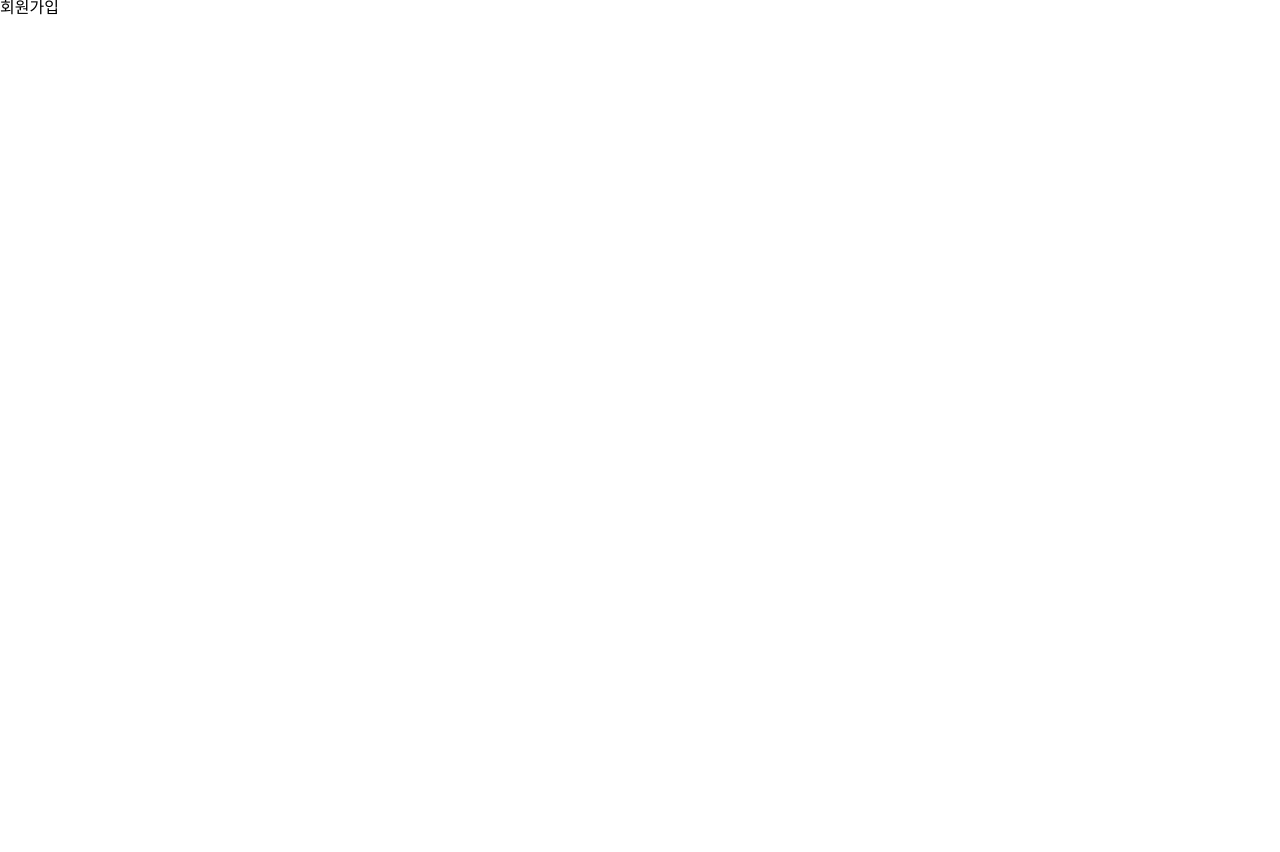
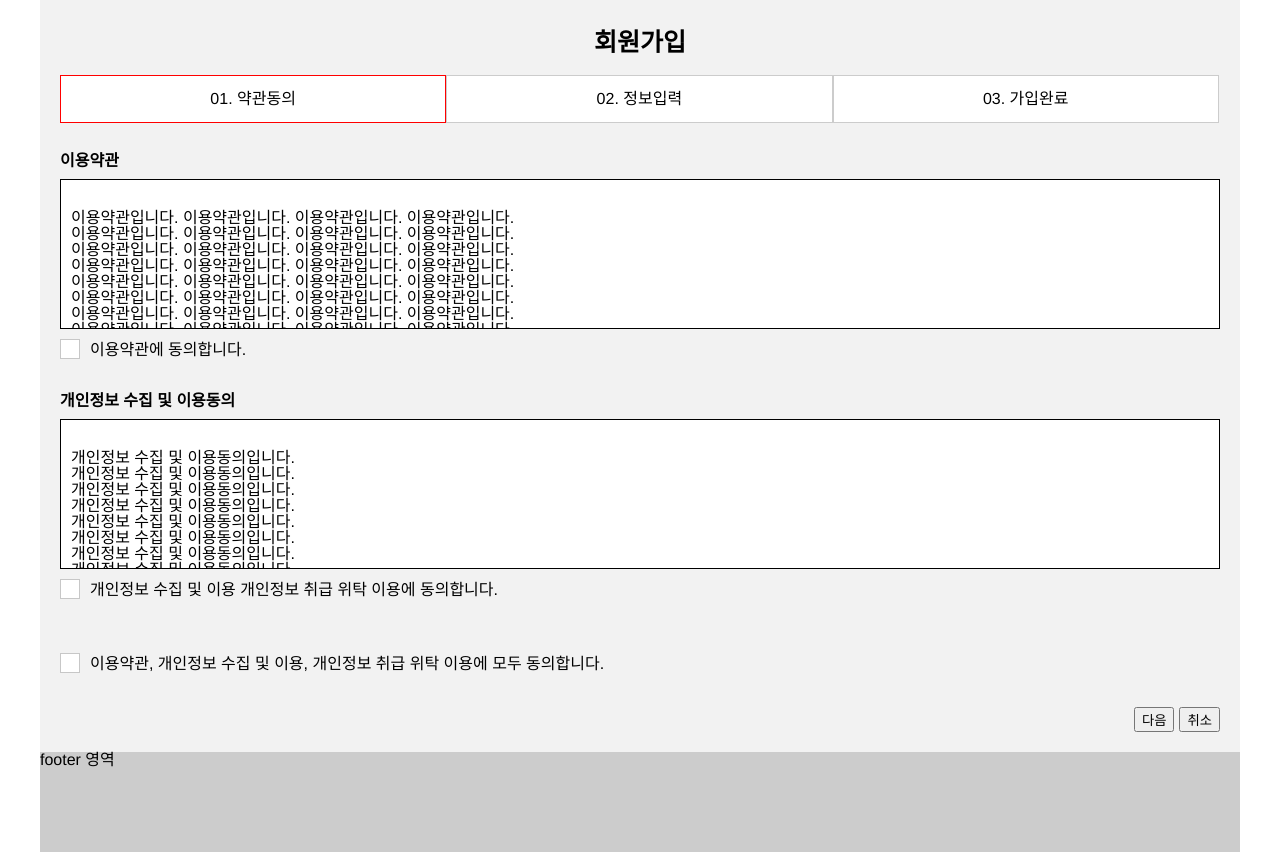
Before and after one commit to kyung-doo/kice, a React (Create React App) app: page /Join in a window 1280 px wide. Before the commit the page ends 800 px from the top, so only its background shows below. Built offline with nearby package versions, Linux system fonts and the light colour scheme.

Commit message:
로그인 컴포넌트 나누기

```diff
--- a/src/FileList.tsx
+++ b/src/FileList.tsx
@@ -246,7 +246,7 @@ const FileList: FC = () => {
                   <td>나의 정보</td>
                   <td></td>
                   <td><a href="/mypage/my-info" target="_blank">/mypage/my-info</a></td>
-                  <td></td>
+                  <td>임시완료</td>
                   <td></td>
                </tr>
                <tr>
--- a/src/components/Checkbox.tsx
+++ b/src/components/Checkbox.tsx
@@ -10,7 +10,6 @@ export interface Props extends HTMLProps<HTMLInputElement> {
     * 리벨 방향
     */
    labelArrow?: 'right' | 'left';
-
 }
 
 /**
--- a/src/pages/Join.tsx
+++ b/src/pages/Join.tsx
@@ -1,21 +1,62 @@
 import { FC, useCallback, useState } from "react";
 import styled from 'styled-components';
-
-
-
+import Checkbox from "../components/Checkbox";
+import Button from "../components/Button";
+import Footer from "../layout/Footer";
+import JoinStep1 from "./JoinStep1";
+import JoinStep2 from "./JoinStep2";
+import JoinStep3 from "./JoinStep3";
 
 const Join: FC = () => {
 
+   const [step, setStep] = useState<number>(0);
+
    return (
       <Styled.Join>
-         회원가입
+         <div className="inner">
+            <h1 className="align-center mb20">회원가입</h1>
+            <ol className="top flex">
+               <li className={step == 0 ? 'active' : ''}>01. 약관동의</li>
+               <li className={step == 1 ? 'active' : ''}>02. 정보입력</li>
+               <li className={step == 2 ? 'active' : ''}>03. 가입완료</li>
+            </ol>
+            {
+              {
+                  0 : <JoinStep1 setStep={setStep}/>,
+                  1 : <JoinStep2 setStep={setStep} />,
+                  2 : <JoinStep3 setStep={setStep} />,
+              }[step]
+            }
+         </div>
+         <Footer/>
       </Styled.Join>
    );
 }
 
-
 const Styled = {
    Join: styled.div`
+      margin: 0 auto;
+      width: 1200px;
+      background: #f2f2f2;
+      .inner{
+         padding: 30px 20px 20px 20px;
+      }
+      h1{
+         font-size: 25px;
+      }
+      .top{
+         li{
+            width: 33.3%;
+            text-align: center;
+            padding: 15px 0;
+            background: #fff;
+            border: 1px solid #ccc;
+            &.active{
+               border: 1px solid red;
+            }
+         }
+      }
+
 
    `,
 }
--- /dev/null
+++ b/src/pages/JoinStep1.tsx
@@ -0,0 +1,110 @@
+import { FC, HTMLProps, useCallback, useState } from "react";
+import styled from 'styled-components';
+import Checkbox from "../components/Checkbox";
+import Button from "../components/Button";
+
+export interface Props extends HTMLProps<HTMLDivElement> {
+   /**
+    * 다음단계 상태제어
+    */
+   setStep ?: (e:any) => void;
+}
+
+const JoinStep1: FC<Props> = ({
+   setStep,
+}) => {
+
+   // 이용약관
+   const [checkData, setCheckData] = useState<any>([]);
+
+   const onCheck = (checked: boolean, name: string) => {
+      if(checked){
+         setCheckData([...checkData, name]);
+      }else{
+         setCheckData(checkData.filter((a:string)=> a !== name));
+      }
+   }
+
+   const onAllCheck = (checked: boolean) => {
+      if(checked){
+         setCheckData(['check1','check2']);
+      }else{
+         setCheckData([]);
+      }
+   }
+   return (
+      <Styled.JoinStep1>
+            <h4 className="mb10">이용약관</h4>
+            <div className="terms mb10">
+               이용약관입니다. 이용약관입니다. 이용약관입니다. 이용약관입니다.<br/>
+               이용약관입니다. 이용약관입니다. 이용약관입니다. 이용약관입니다.<br/>
+               이용약관입니다. 이용약관입니다. 이용약관입니다. 이용약관입니다.<br/>
+               이용약관입니다. 이용약관입니다. 이용약관입니다. 이용약관입니다.<br/>
+               이용약관입니다. 이용약관입니다. 이용약관입니다. 이용약관입니다.<br/>
+               이용약관입니다. 이용약관입니다. 이용약관입니다. 이용약관입니다.<br/>
+               이용약관입니다. 이용약관입니다. 이용약관입니다. 이용약관입니다.<br/>
+               이용약관입니다. 이용약관입니다. 이용약관입니다. 이용약관입니다.<br/>
+               이용약관입니다. 이용약관입니다. 이용약관입니다. 이용약관입니다.<br/>
+               이용약관입니다. 이용약관입니다. 이용약관입니다. 이용약관입니다.<br/>
+            </div>
+            <Checkbox
+            label='이용약관에 동의합니다.'
+            name='check1'
+            onChange={(e:React.ChangeEvent<HTMLInputElement>) => onCheck(e.target.checked , e.target.name)}
+            checked={checkData.includes('check1')}
+            />
+            <h4 className="mb10 mt30">개인정보 수집 및 이용동의</h4>
+            <div className="terms mb10">
+               개인정보 수집 및 이용동의입니다.<br/>
+               개인정보 수집 및 이용동의입니다.<br/>
+               개인정보 수집 및 이용동의입니다.<br/>
+               개인정보 수집 및 이용동의입니다.<br/>
+               개인정보 수집 및 이용동의입니다.<br/>
+               개인정보 수집 및 이용동의입니다.<br/>
+               개인정보 수집 및 이용동의입니다.<br/>
+               개인정보 수집 및 이용동의입니다.<br/>
+               개인정보 수집 및 이용동의입니다.<br/>
+               개인정보 수집 및 이용동의입니다.<br/>
+               개인정보 수집 및 이용동의입니다.<br/>
+               개인정보 수집 및 이용동의입니다.<br/>
+            </div>
+            <Checkbox
+            label='개인정보 수집 및 이용 개인정보 취급 위탁 이용에 동의합니다.'
+            name='check2'
+            onChange={(e:React.ChangeEvent<HTMLInputElement>) => onCheck(e.target.checked , e.target.name)}
+            checked={checkData.includes('check2')}
+            />
+            <div className="mt50">
+               <Checkbox
+               label='이용약관, 개인정보 수집 및 이용, 개인정보 취급 위탁 이용에 모두 동의합니다.'
+               onChange={(e:React.ChangeEvent<HTMLInputElement>) => onAllCheck(e.target.checked)}
+               checked={checkData.length == 2}
+               />
+            </div>
+            <div className="foot mt30 flex-end">
+               <Button className="mr5" onClick={()=>{
+                  if(checkData.length !== 2) return window.alert('약관에 동의해주세요.');
+                  else                       setStep && setStep(1);
+               }}>다음</Button>
+               <Button>취소</Button>
+            </div>
+      </Styled.JoinStep1>
+   );
+}
+
+const Styled = {
+   JoinStep1: styled.div`
+      padding-top: 30px;
+      .terms{
+         height: 150px;
+         overflow: auto;
+         background: #fff;
+         padding: 30px 10px;
+         border: 1px solid;
+      }
+
+   `,
+}
+
+
+export default JoinStep1;
--- /dev/null
+++ b/src/pages/JoinStep2.tsx
@@ -0,0 +1,32 @@
+import { FC, HTMLProps } from "react";
+import { useNavigate } from "react-router-dom";
+import styled from 'styled-components';
+import Button from "../components/Button";
+
+export interface Props extends HTMLProps<HTMLDivElement> {
+   /**
+    * 다음단계 상태제어
+    */
+   setStep ?: (e:any) => void;
+}
+
+const JoinStep2: FC<Props> = () => {
+
+   return (
+      <Styled.JoinStep2>
+
+      </Styled.JoinStep2>
+   );
+}
+
+
+const Styled = {
+   JoinStep2: styled.div`
+   background: #fff;
+
+
+   `,
+}
+
+
+export default JoinStep2;
--- /dev/null
+++ b/src/pages/JoinStep3.tsx
@@ -0,0 +1,35 @@
+import { FC, HTMLProps } from "react";
+import { useNavigate } from "react-router-dom";
+import styled from 'styled-components';
+import Button from "../components/Button";
+
+export interface Props extends HTMLProps<HTMLDivElement> {
+   /**
+    * 다음단계 상태제어
+    */
+   setStep ?: (e:any) => void;
+}
+
+const JoinStep3: FC<Props> = () => {
+   const navigation = useNavigate();
+
+   return (
+      <Styled.JoinStep3>
+         가입이 완료되었습니다.
+         로그인 화면으로 이동합니다.
+         <Button onClick={()=>navigation('/login')}>로그인</Button>
+      </Styled.JoinStep3>
+   );
+}
+
+
+const Styled = {
+   JoinStep3: styled.div`
+   background: #fff;
+
+
+   `,
+}
+
+
+export default JoinStep3;
```
